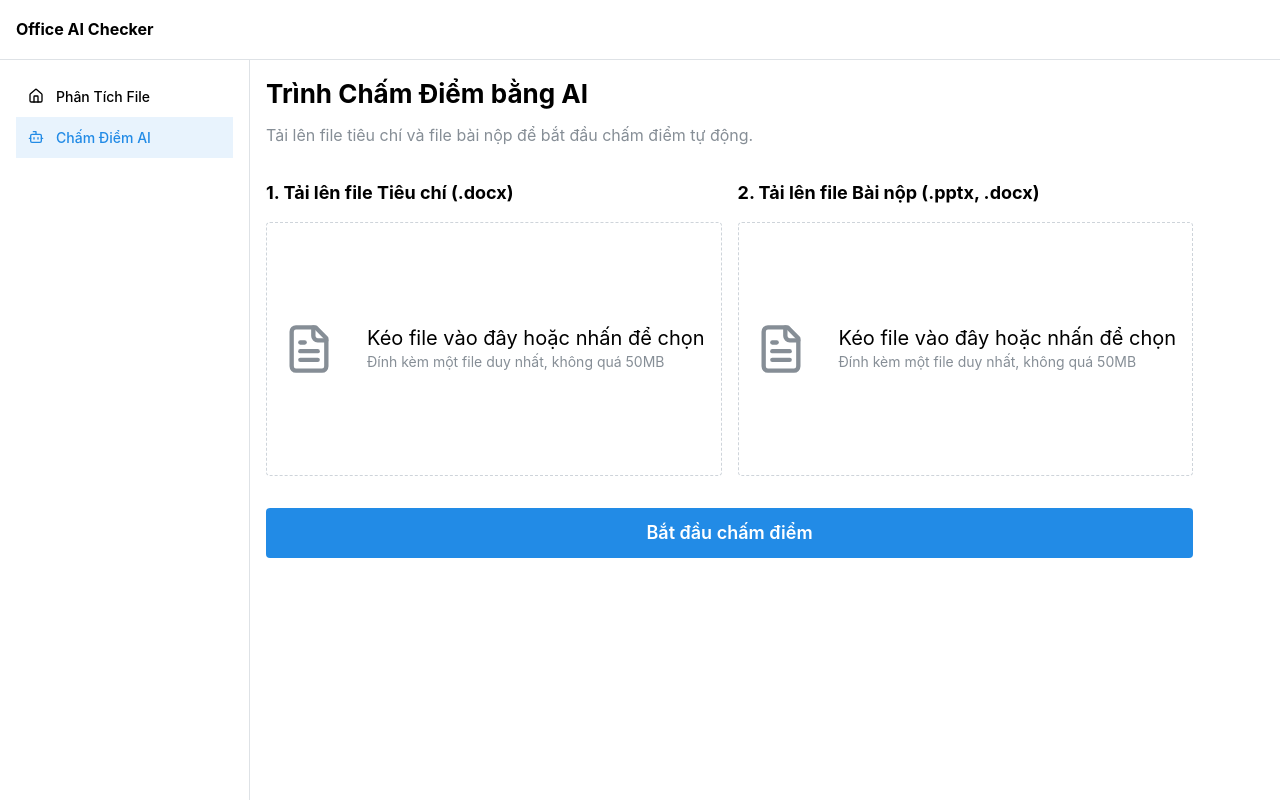
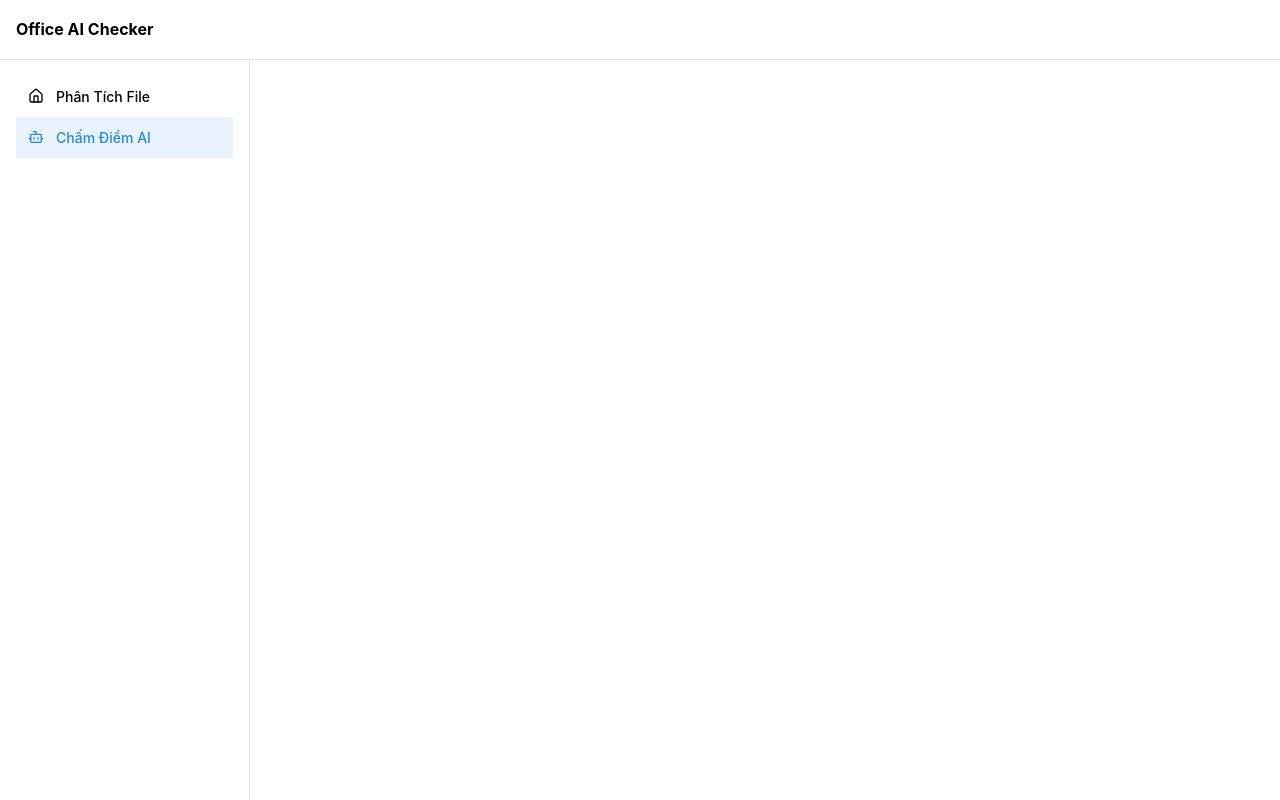
Before and after one commit to HuynhSang2005/office-format-grader, a React (Vite) app in the folder FE/: page /ai-checker in a window 1280 px wide. Built offline with nearby package versions, Linux system fonts and the light colour scheme.

Commit message:
refactor(core): centralize application types into a dedicated types folder

```diff
--- a/FE/src/routes/ai-checker.tsx
+++ b/FE/src/routes/ai-checker.tsx
@@ -5,22 +5,22 @@ import { FileDropzone } from '../components/FileDropzone';
 import { ResultsTable } from '../components/ResultsTable';
 import { encodeFileToBase64 } from '../lib/fileUtils';
 
+import type { UploadedFile, GradingResult } from '../types/api.types';
+
 export const Route = createFileRoute('/ai-checker')({
   component: AICheckerPage,
 });
 
-// define kiểu dữ liệu cho state của file
-interface UploadedFile {
-    filename: string;
-    content: string;
-}
-
 function AICheckerPage() {
-  // State để lưu trữ thông tin file sau khi đã xử lý
+  // Sử dụng type 'UploadedFile' cho state
   const [rubricFile, setRubricFile] = useState<UploadedFile | null>(null);
   const [submissionFile, setSubmissionFile] = useState<UploadedFile | null>(null);
 
-  // Hàm xử lý chung khi file được thả vào
+  // Sử dụng type 'GradingResult' cho state kết quả
+  const [result, setResult] = useState<GradingResult | null>(null);
+
+  // (interface UploadedFile đã được chuyển ra ngoài)
+
   const handleFileDrop = async (files: File[], fileSetter: React.Dispatch<React.SetStateAction<UploadedFile | null>>) => {
     if (!files || files.length === 0) return;
     const file = files[0];
@@ -37,39 +37,7 @@ function AICheckerPage() {
 
   return (
     <Stack gap="xl">
-      <div>
-        <Title order={2}>Trình Chấm Điểm bằng AI</Title>
-        <Text c="dimmed" mt="sm">
-          Tải lên file tiêu chí và file bài nộp để bắt đầu chấm điểm tự động.
-        </Text>
-      </div>
-
-      <SimpleGrid cols={{ base: 1, sm: 2 }}>
-        <Stack>
-            <Title order={4}>1. Tải lên file Tiêu chí (.docx)</Title>
-            <FileDropzone
-                onDrop={(files) => handleFileDrop(files, setRubricFile)}
-                accept={{ 'application/vnd.openxmlformats-officedocument.wordprocessingml.document': ['.docx'] }}
-            />
-            {rubricFile && <Text c="green" fw={500}>Đã chọn: {rubricFile.filename}</Text>}
-        </Stack>
-        <Stack>
-            <Title order={4}>2. Tải lên file Bài nộp (.pptx, .docx)</Title>
-            <FileDropzone
-                onDrop={(files) => handleFileDrop(files, setSubmissionFile)}
-                accept={{
-                    'application/vnd.openxmlformats-officedocument.presentationml.presentation': ['.pptx'],
-                    'application/vnd.openxmlformats-officedocument.wordprocessingml.document': ['.docx']
-                }}
-            />
-            {submissionFile && <Text c="green" fw={500}>Đã chọn: {submissionFile.filename}</Text>}
-        </Stack>
-      </SimpleGrid>
-
-      <Button size="lg" fullWidth>
-        Bắt đầu chấm điểm
-      </Button>
-
+      {result && <ResultsTable result={result} />}
     </Stack>
   );
 }
```
Also changed, not shown: FE/src/types/api.types.ts (added, +19 -0 lines).
